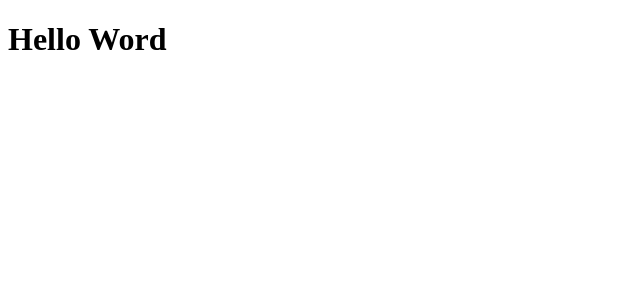
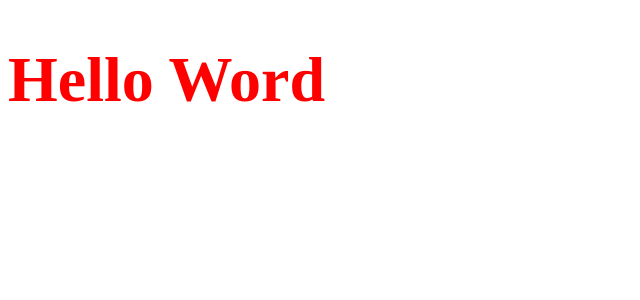
Before and after one commit to Priscilt1/dtmoney, a React (Create React App) app: page / in a window 1280 px wide. Shown: the top 300 px of the page, without its empty margins (0-640 px from the left). Built offline with nearby package versions, Linux system fonts and the light colour scheme.

Commit message:
Instalando o Styled Componentes

```diff
--- a/package.json
+++ b/package.json
@@ -6,6 +6,7 @@
     "react": "^17.0.1",
     "react-dom": "^17.0.1",
     "react-scripts": "4.0.3",
+    "styled-components": "^5.2.1",
     "web-vitals": "^1.0.1"
   },
   "devDependencies": {
@@ -16,6 +17,7 @@
     "@types/node": "^12.0.0",
     "@types/react": "^17.0.0",
     "@types/react-dom": "^17.0.0",
+    "@types/styled-components": "^5.1.9",
     "typescript": "^4.1.2"
   },
   "scripts": {
--- a/src/App.tsx
+++ b/src/App.tsx
@@ -1,7 +1,15 @@
+import styled from 'styled-components'
+
+//criação do componente estilizavel
+const Title = styled.h1 `
+  font-size: 64px;
+  color: red;
+`
+
 export function App() {
   return (
     <div className="App">
-     <h1>Hello Word</h1>
+     <Title>Hello Word</Title> {/* componente criado para a estilização */}
     </div>
   )
 }
```
Also changed, not shown: 1 other file (tests, documents, lock files or other folders).
